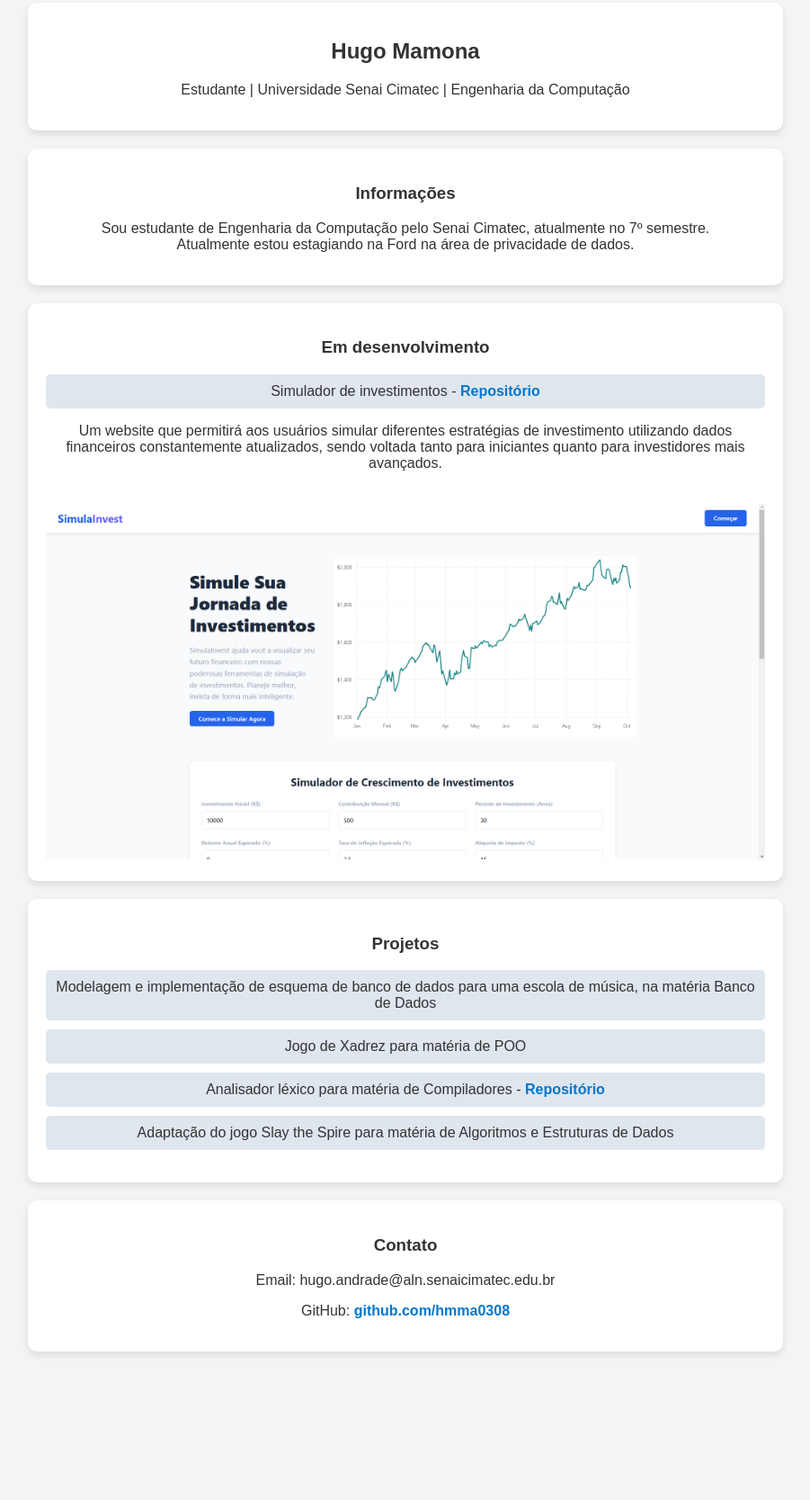
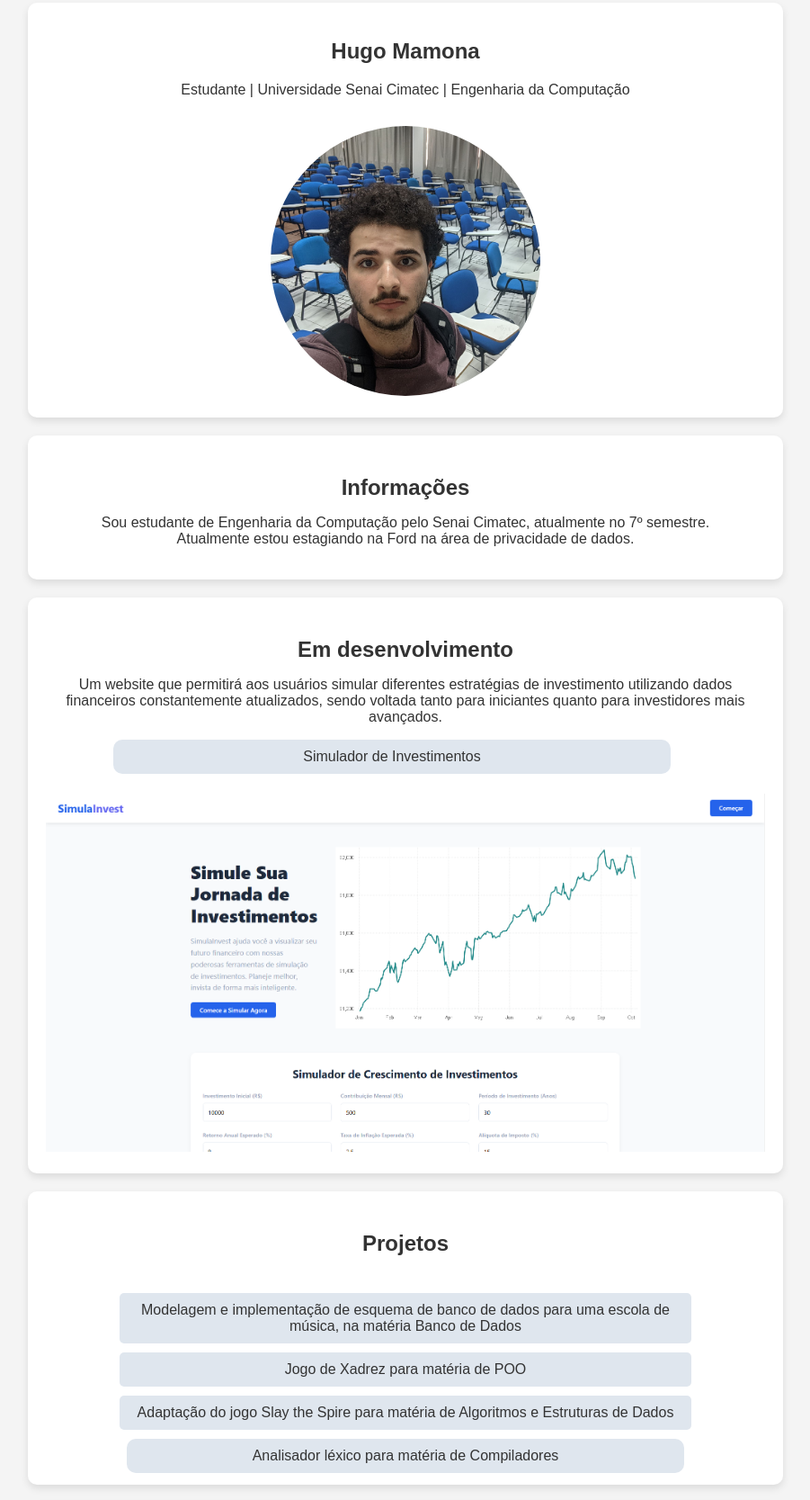
Before and after one commit to hmma0308/hmma0308, a plain HTML site: page index.html in a window 1280 px wide. Shown: the part 176-1843 px from the top of the page at 90% size, without its empty margins (189-1090 px from the left). Before the commit the page ends 1698 px from the top, so only its background shows below. Drawn offline with Linux system fonts and the light colour scheme.

Commit message:
ultimo edit

```diff
--- a/index.html
+++ b/index.html
@@ -3,16 +3,22 @@
   <head>
     <meta charset="UTF-8" />
     <meta name="viewport" content="width=device-width, initial-scale=1.0" />
-    <title>My Portfolio</title>
+    <title>Portfólio FS</title>
     <link rel="stylesheet" href="styles.css" />
+    <link rel="shortcut icon" type="image/png" href="favicon.png" />
   </head>
   <body>
     <header>
       <h1>Portfólio</h1>
     </header>
     <section>
-      <h2>Hugo Mamona</h2>
-      <p>Estudante | Universidade Senai Cimatec | Engenharia da Computação</p>
+      <div class="profile-container">
+        <h2>Hugo Mamona</h2>
+        <p>Estudante | Universidade Senai Cimatec | Engenharia da Computação</p>
+        <div class="profile-picture">
+          <img src="profile.jpg" alt="foto" />
+        </div>
+      </div>
     </section>
     <section>
       <h3>Informações</h3>
@@ -24,22 +30,24 @@
     </section>
     <section>
       <h3>Em desenvolvimento</h3>
-      <ul>
-        <li>
-          Simulador de investimentos -
-          <a href="https://github.com/MatheusMuinos/simula.invest_FullStack"
-            >Repositório</a
-          >
-        </li>
-      </ul>
       <p class="project-description">
         Um website que permitirá aos usuários simular diferentes estratégias de
         investimento utilizando dados financeiros constantemente atualizados,
         sendo voltada tanto para iniciantes quanto para investidores mais
         avançados.
       </p>
+      <div class="flip-container" onclick="flipCard(this)">
+        <div class="flipper">
+          <div class="front">Simulador de Investimentos</div>
+          <div class="back">
+            <a href="https://github.com/MatheusMuinos/simula.invest_FullStack"
+              >Repositório</a
+            >
+          </div>
+        </div>
+      </div>
       <div class="project-image">
-        <img src="Screenshot (103).png" alt="Simulador de Investimentos" />
+        <img src="simulainvest.png" alt="Simulador de Investimentos" />
       </div>
     </section>
     <section>
@@ -51,13 +59,21 @@
         </li>
         <li>Jogo de Xadrez para matéria de POO</li>
         <li>
-          Analisador léxico para matéria de Compiladores -
-          <a href="https://github.com/Prysthon/static-Checker">Repositório</a>
-        </li>
-        <li>
           Adaptação do jogo Slay the Spire para matéria de Algoritmos e
           Estruturas de Dados
         </li>
+        <div class="flip-container" onclick="flipCard(this)">
+          <div class="flipper">
+            <div class="front">
+              Analisador léxico para matéria de Compiladores
+            </div>
+            <div class="back">
+              <a href="https://github.com/Prysthon/static-Checker"
+                >Repositório</a
+              >
+            </div>
+          </div>
+        </div>
       </ul>
     </section>
     <section>
@@ -67,5 +83,11 @@
         GitHub: <a href="https://github.com/hmma0308">github.com/hmma0308</a>
       </p>
     </section>
+    <script>
+      function flipCard(card) {
+        const flipper = card.querySelector(".flipper");
+        flipper.classList.toggle("flipped");
+      }
+    </script>
   </body>
 </html>
--- a/styles.css
+++ b/styles.css
@@ -1,5 +1,5 @@
 body {
-  font-family: 'Arial', sans-serif;
+  font-family: "Arial", sans-serif;
   margin: 0;
   padding: 0;
   background-color: #f4f4f4;
@@ -23,10 +23,13 @@ section {
   box-shadow: 0 4px 8px rgba(0, 0, 0, 0.1);
 }
 
-.project-image img {
-  max-width: 100%;
-  height: auto;
-  margin-top: 20px;
+section h3 {
+  font-size: 1.5rem;
+  margin-bottom: 10px;
+}
+
+section ul {
+  padding: 15px;
 }
 
 ul {
@@ -36,7 +39,8 @@ ul {
 
 ul li {
   background: #dfe6ee;
-  margin: 10px 0;
+  width: 80%;
+  margin: 10px auto;
   padding: 10px;
   border-radius: 5px;
   transition: background 0.3s;
@@ -55,3 +59,73 @@ a {
 a:hover {
   text-decoration: underline;
 }
+
+.profile-container {
+  text-align: center;
+  max-width: 500px;
+  margin: 0 auto;
+}
+
+.profile-picture img {
+  width: 100%;
+  max-width: 300px;
+  height: auto;
+  border-radius: 50%;
+  object-fit: cover;
+  margin-top: 15px;
+}
+
+.flip-container {
+  perspective: 1000px;
+  width: 110%;
+  max-width: 600px;
+  margin: 10px 75px;
+  background: #dfe6ee;
+  padding: 0;
+  border-radius: 10px;
+  box-shadow: 0 4px 8px rgba(0, 0, 0, 0.1);
+  cursor: pointer;
+  transition: background 0.3s;
+}
+
+.flip-container:hover {
+  background: #c8d4e3;
+}
+
+.flipper {
+  position: relative;
+  width: 100%;
+  transform-style: preserve-3d;
+  transition: transform 0.6s;
+}
+
+.flipper.flipped {
+  transform: rotateY(180deg);
+}
+
+.front,
+.back {
+  position: absolute;
+  width: 100%;
+  backface-visibility: hidden;
+  border-radius: 10px;
+}
+
+.front {
+  background: #dfe6ee;
+  padding: 10px;
+  cursor: pointer;
+}
+
+.back {
+  background: #dfe6ee;
+  transform: rotateY(180deg);
+  padding: 10px;
+  text-align: center;
+}
+
+.project-image img {
+  max-width: 100%;
+  height: auto;
+  margin-top: 60px;
+}
```
Also changed, not shown: Screenshot (103).png (deleted), favicon.png (added), profile.jpg (added), simulainvest.png (added).
